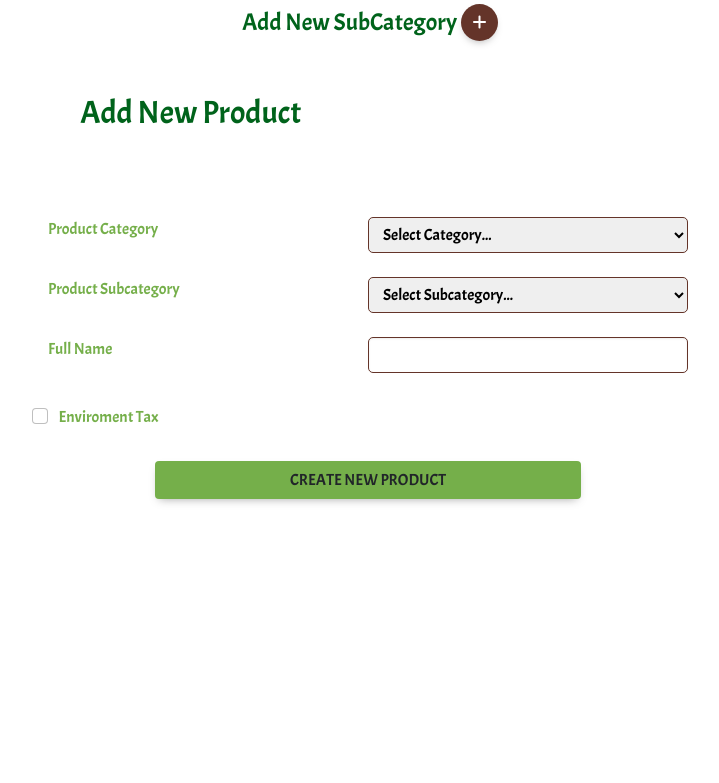
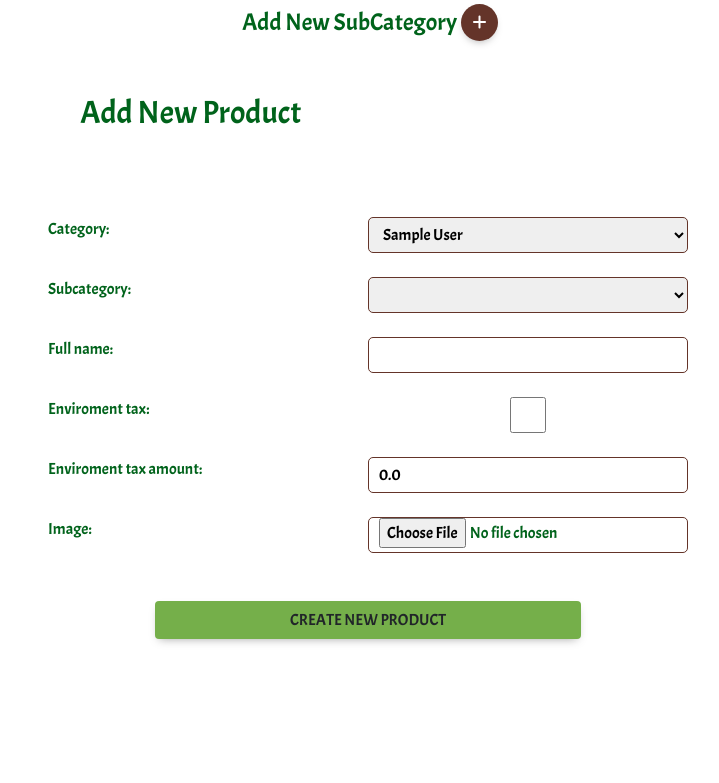
Before and after one commit to MarisKX/Warehouse_v4.0, a Django app: page /products/add_product/ in a window 1280 px wide. Shown: the part 152-935 px from the top of the page, without its empty margins (272-991 px from the left). Before the commit the page ends 656 px from the top, so only its background shows below. Run offline with Django 4.2, Linux system fonts and the light colour scheme; a user stored in the database is signed in; tables that the repository leaves empty hold one stand-in row (values such as "Sample post"); lists and menus that the app fills with data are empty; some libraries are stand-ins or nearby versions.

Commit message:
Finished add products and categories form

```diff
--- a/products/forms.py
+++ b/products/forms.py
@@ -32,7 +32,7 @@ class SubCategoryForm(forms.ModelForm):
         model = SubCategory
         fields = [
             'category',
-            'display_name'
+            'display_name',
         ]
 
     def __init__(self, *args, **kwargs):
@@ -46,8 +46,27 @@ class SubCategoryForm(forms.ModelForm):
             field.widget.attrs['class'] = 'select select-category col-6 add-product-select-field mb-4'
 
 
-class ProductForm(forms.Form):
-    category = Category.objects.all()
-    subcategory = SubCategory.objects.all()
-    full_name = forms.CharField()
-    enviroment_tax_amount = forms.DecimalField()
+class ProductForm(forms.ModelForm):
+
+    class Meta:
+        model = Product
+        fields = [
+            'category',
+            'subcategory',
+            'full_name',
+            'name',
+            'code',
+            'enviroment_tax',
+            'enviroment_tax_amount',
+            'image',
+        ]
+
+    def __init__(self, *args, **kwargs):
+        super().__init__(*args, **kwargs)
+
+        categories = Category.objects.all()
+        display_name_categories = [(c.id, c.get_display_name()) for c in categories]
+        self.fields['category'].choices = display_name_categories
+
+        for field_name, field in self.fields.items():
+            field.widget.attrs['class'] = 'select col-6 add-product-select-field mb-4'
--- a/products/templates/products/add_product.html
+++ b/products/templates/products/add_product.html
@@ -50,10 +50,16 @@
             </form>
         </div>
         <div class="col-8 offset-2 p-4 d-flex justify-content-center pb-4">
-                <form method="POST" action="." class="general-form" id="subcategory-form" >
+                <form method="POST" action="." class="general-form" id="product-form" accept-charset="utf-8" enctype="multipart/form-data">
                     {% csrf_token %}
                     <legend>Add New Product</legend>
-                    <!-- Category Input -->
+                    <!-- Name input -->
+                    <div class="form-outline mb-4 row category-input-wrap">
+                        {{ add_product }}
+                    </div>
+                    <!--
+                    <legend>Add New Product</legend>
+
                     <div class="form-outline mb-4 row">
                         <label class="form-label col-6 text-green" for="category">Product Category</label>
                         <select id="category" class="select select-category col-6 add-product-select-field" name="category">
@@ -63,19 +69,19 @@
                             {% endfor %}
                         </select>
                     </div>
-                    <!-- Subcategory Input -->
+
                     <div class="form-outline mb-4 row">
                         <label class="form-label col-6 text-green" for="form2Example1">Product Subcategory</label>
                         <select class="select select-subcategory col-6 add-product-select-field" name="subcategory">
                             <option value="" disabled selected hidden>Select Subcategory...</option>
                         </select>
                     </div>
-                    <!-- Name input -->
+
                     <div class="form-outline mb-4 row">
                         <label class="form-label col-6 text-green" for="name">Full Name</label>
                         <input type="text" id="name" class="form-control col-6 add-product-input-field" name="full_name"/>
                     </div>
-                    <!-- Checkbox -->
+
                     <div class="form-check d-flex mb-4 row">
                         <div class="col-6 p-2">
                             <label class="form-check-label text-green" for="env_tax">Enviroment Tax</label>
@@ -93,6 +99,7 @@
                                 value="0.00"/>
                         </div>
                     </div>
+                    -->
 
                     <!-- Submit button -->
                     <div class="form-outline mb-4 row">
--- a/products/views.py
+++ b/products/views.py
@@ -78,33 +78,52 @@ def add_product(request):
         category = request.GET.get('category')
         if category is not None:
             subcategories = SubCategory.objects.filter(category=category).values_list('display_name')
+            subcategories_id = SubCategory.objects.filter(category=category).values_list('id')
+            print(subcategories_id, subcategories)
             return JsonResponse({
                 "subcategories_to_return": list(subcategories),
+                "subcategories_id_to_return": list(subcategories_id),
                 })
 
     add_cat_form = CategoryForm()
     add_subcat_form = SubCategoryForm()
+    add_product_form = ProductForm()
+    name_field = add_product_form.fields['name']
+    name_field.widget = name_field.hidden_widget()
+    code_field = add_product_form.fields['code']
+    code_field.widget = code_field.hidden_widget()
 
     if request.method == "POST":
         if 'add-category-btn' in request.POST:
             add_cat_form = CategoryForm(request.POST or None)
             if add_cat_form.is_valid():
                 obj = add_cat_form.save(commit=False)
+                print(obj)
                 obj.save()
                 add_cat_form = CategoryForm()
                 return HttpResponseRedirect(reverse("add_product"))
         elif 'add-subcategory-btn' in request.POST:
-            print("New SubCategory")
             add_subcat_form = SubCategoryForm(request.POST or None)
             if add_subcat_form.is_valid():
                 obj = add_subcat_form.save(commit=False)
                 obj.save()
                 add_subcat_form = SubCategoryForm()
+        elif 'add-product-btn' in request.POST:
+            add_product_form = ProductForm(request.POST or None, request.FILES)
+            if add_product_form.is_valid():
+                obj = add_product_form.save(commit=False)
+                obj.save()
+                add_product_form = ProductForm()
+                name_field = add_product_form.fields['name']
+                name_field.widget = name_field.hidden_widget()
+                code_field = add_product_form.fields['code']
+                code_field.widget = code_field.hidden_widget()
 
     context = {
         'all_categories': all_categories,
         'add_category': add_cat_form,
-        'add_subcategory': add_subcat_form
+        'add_subcategory': add_subcat_form,
+        'add_product': add_product_form,
     }
 
     return render(request, 'products/add_product.html', context)
--- a/static/js/newProductFormsHandler.js
+++ b/static/js/newProductFormsHandler.js
@@ -1,10 +1,14 @@
 $(document).ready(function(){
-    $(".select-category").change(function(){
+    let initList = $("#id_subcategory")
+        if (initList[0].hasChildNodes()) {
+            initList.empty();
+    };
+    $(document.body).on('change',"#id_category",function(){ // Used for system generated code
         let value = $(this).val()
-        console.log(value);
-        let list = $(".select-subcategory")
+        let list = $("#id_subcategory")
         if (list[0].hasChildNodes()) {
-            list.empty();
+            list.empty()
+        };
         $.ajax({
             url: '',
             type: 'get',
@@ -12,13 +16,19 @@ $(document).ready(function(){
                 category: value
             },
             success: function(response){
+                console.log(response)
                 let subcategories = response.subcategories_to_return
+                let subcategories_id = response.subcategories_id_to_return
                 $.each(subcategories,function(key, value){
-                    $(".select-subcategory").append('<option class="subcategory-value">' + value + '</option>');
+                    $("#id_subcategory").append('<option class="subcategory-value">' + value + '</option>');
+                });
+                let count = 0
+                $.each(subcategories_id,function(key, value){
+                    $(".subcategory-value").eq(count).attr('value', value);
+                    count +=1
                 });
             }
         });
-        };
     });
     $("#enviroment_tax").change(function(){
         if ($("#enviroment_tax").is(':checked')) {
```
Also changed, not shown: media/74-NTX-9.jpg (added), media/74-NTX-9_lQodpJQ.jpg (added). Lines whose indentation alone changed are shown as unchanged.
